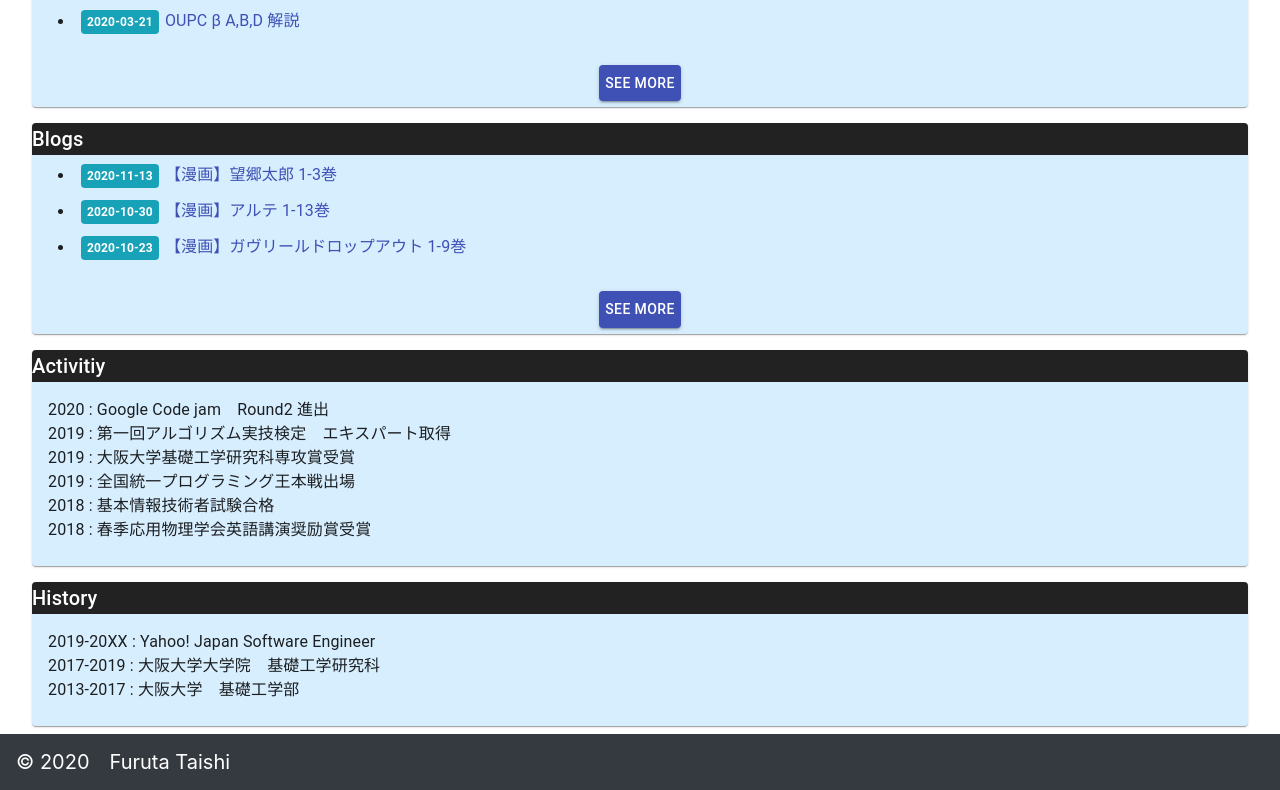
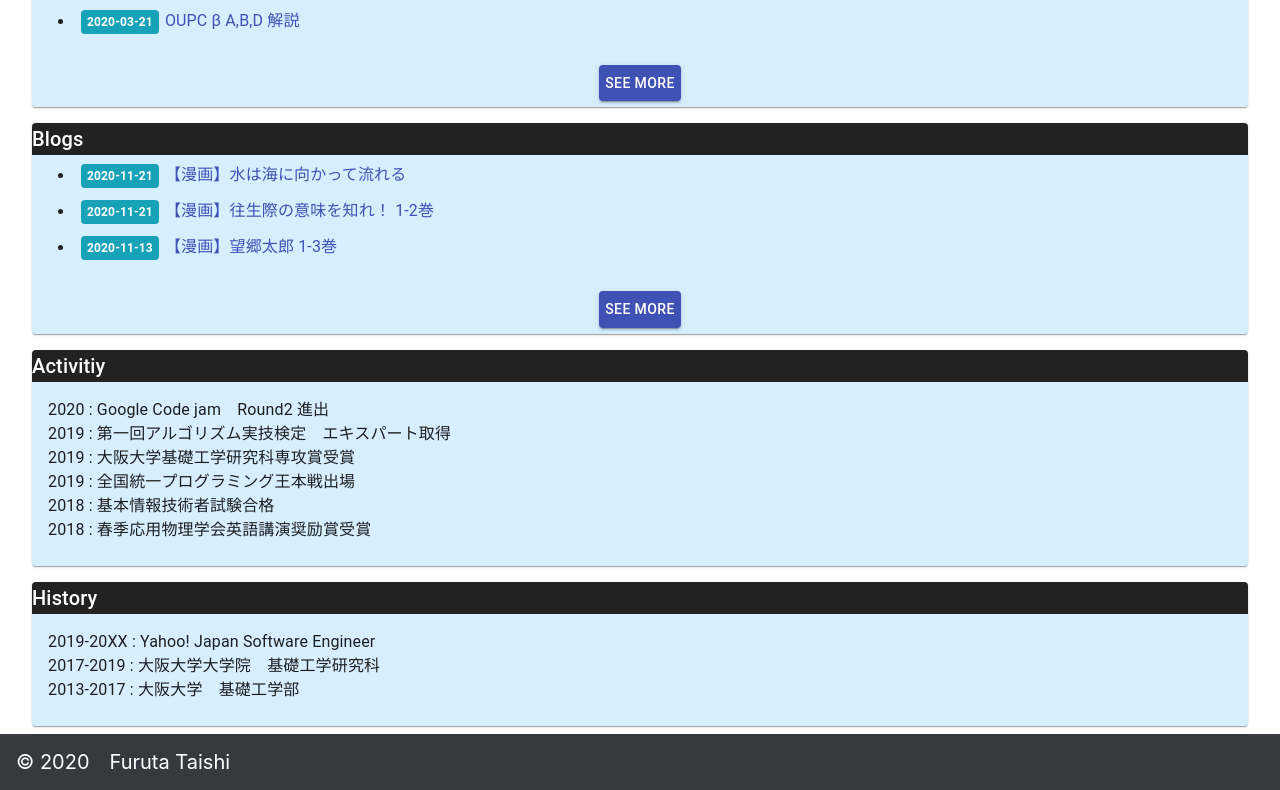
Before and after one commit to ningenMe/ningenme-net-front, a React (Create React App) app: page /#/ in a window 1280 px wide. Shown: the part 816-1606 px from the top of the page. Built offline with nearby package versions, Linux system fonts and the light colour scheme.

Commit message:
[add] blog

```diff
--- a/src/assets/Contents.js
+++ b/src/assets/Contents.js
@@ -34,6 +34,8 @@ export const Articles = [
     {date:"2018-06-05",name:"ABC過去問を全部解きました。[前編]", href:'https://ningenme.hatenablog.com/entry/2018/06/05/093012'},
 ];
 export const Blogs = [
+    {date:"2020-11-21",name:"【漫画】水は海に向かって流れる",           href:'https://ameblo.jp/ningenme/entry-12639268535.html'},
+    {date:"2020-11-21",name:"【漫画】往生際の意味を知れ！ 1-2巻",       href:'https://ameblo.jp/ningenme/entry-12639264720.html'},
     {date:"2020-11-13",name:"【漫画】望郷太郎 1-3巻",                   href:'https://ameblo.jp/ningenme/entry-12637695036.html'},
     {date:"2020-10-30",name:"【漫画】アルテ 1-13巻",                    href:'https://ameblo.jp/ningenme/entry-12634784075.html'},
     {date:"2020-10-23",name:"【漫画】ガヴリールドロップアウト 1-9巻",   href:'https://ameblo.jp/ningenme/entry-12633285376.html'},
```
